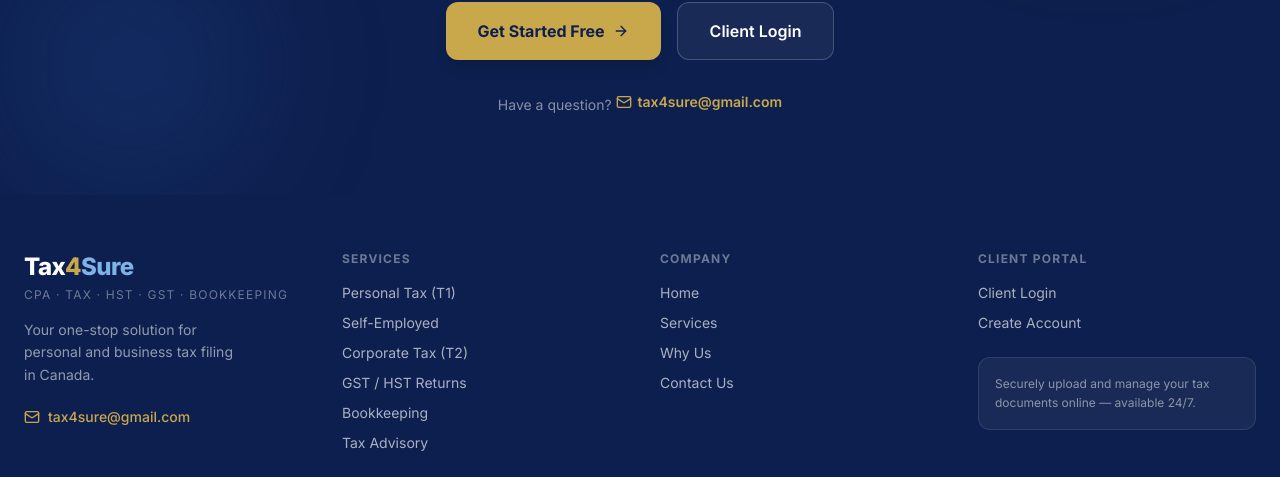
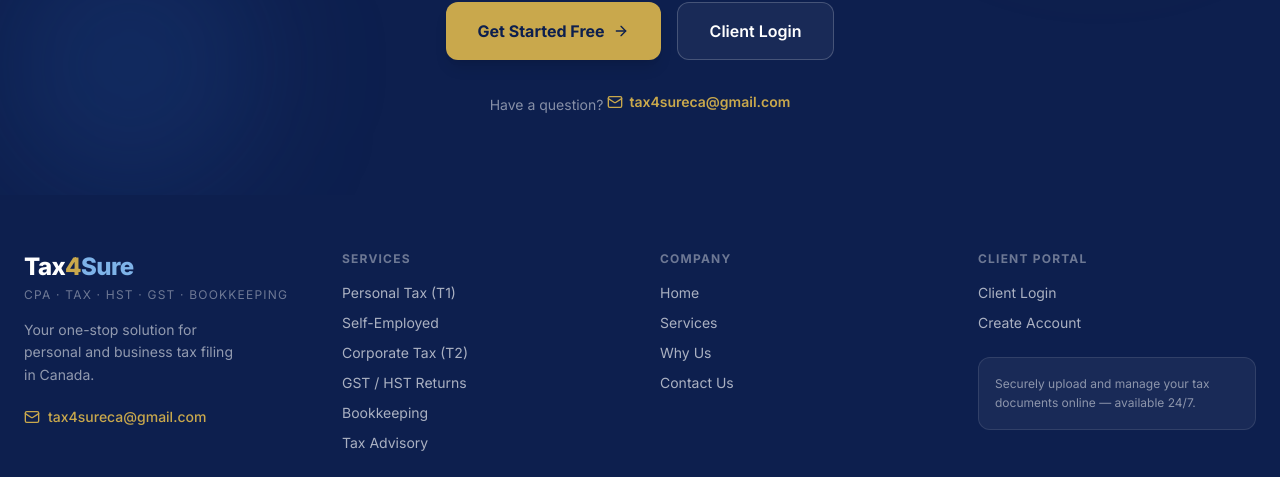
Before and after one commit to TechVanta/tax4sure, a Next.js app: page / in a window 1280 px wide. Shown: the part 3723-4200 px from the top of the page. Built offline with nearby package versions, Linux system fonts and the light colour scheme.

Commit message:
fix: Update contact email to tax4sureca@gmail.com
Co-Authored-By: Claude Sonnet 4.6 <noreply@anthropic.com>

```diff
--- a/app/contact/page.tsx
+++ b/app/contact/page.tsx
@@ -64,10 +64,10 @@ export default function ContactPage() {
                 <div>
                   <p className="text-xs font-semibold uppercase tracking-wider text-gray-400">Email Us</p>
                   <a
-                    href="mailto:tax4sure@gmail.com"
+                    href="mailto:tax4sureca@gmail.com"
                     className="mt-0.5 font-semibold text-[#0D1F4E] hover:text-[#C9A84C] transition-colors"
                   >
-                    tax4sure@gmail.com
+                    tax4sureca@gmail.com
                   </a>
                 </div>
               </div>
--- a/app/page.tsx
+++ b/app/page.tsx
@@ -140,7 +140,7 @@ export default function HomePage() {
             description:
               "Professional Canadian tax filing and accounting services including T1 personal tax, T2 corporate tax, GST/HST filing, bookkeeping, and tax advisory.",
             url: "https://d8nnmu6vr11v0.cloudfront.net",
-            email: "tax4sure@gmail.com",
+            email: "tax4sureca@gmail.com",
             areaServed: {
               "@type": "Country",
               name: "Canada",
@@ -425,11 +425,11 @@ export default function HomePage() {
           <p className="mt-8 text-white/50 text-sm">
             Have a question?{" "}
             <a
-              href="mailto:tax4sure@gmail.com"
+              href="mailto:tax4sureca@gmail.com"
               className="inline-flex items-center gap-1.5 text-[#C9A84C] font-semibold hover:text-[#E8C060] transition-colors"
             >
               <Mail className="h-4 w-4" />
-              tax4sure@gmail.com
+              tax4sureca@gmail.com
             </a>
           </p>
         </div>
@@ -456,11 +456,11 @@ export default function HomePage() {
                 Your one-stop solution for personal and business tax filing in Canada.
               </p>
               <a
-                href="mailto:tax4sure@gmail.com"
+                href="mailto:tax4sureca@gmail.com"
                 className="mt-5 inline-flex items-center gap-2 text-sm text-[#C9A84C] hover:text-[#E8C060] transition-colors font-medium"
               >
                 <Mail className="h-4 w-4" />
-                tax4sure@gmail.com
+                tax4sureca@gmail.com
               </a>
             </div>
 
```
